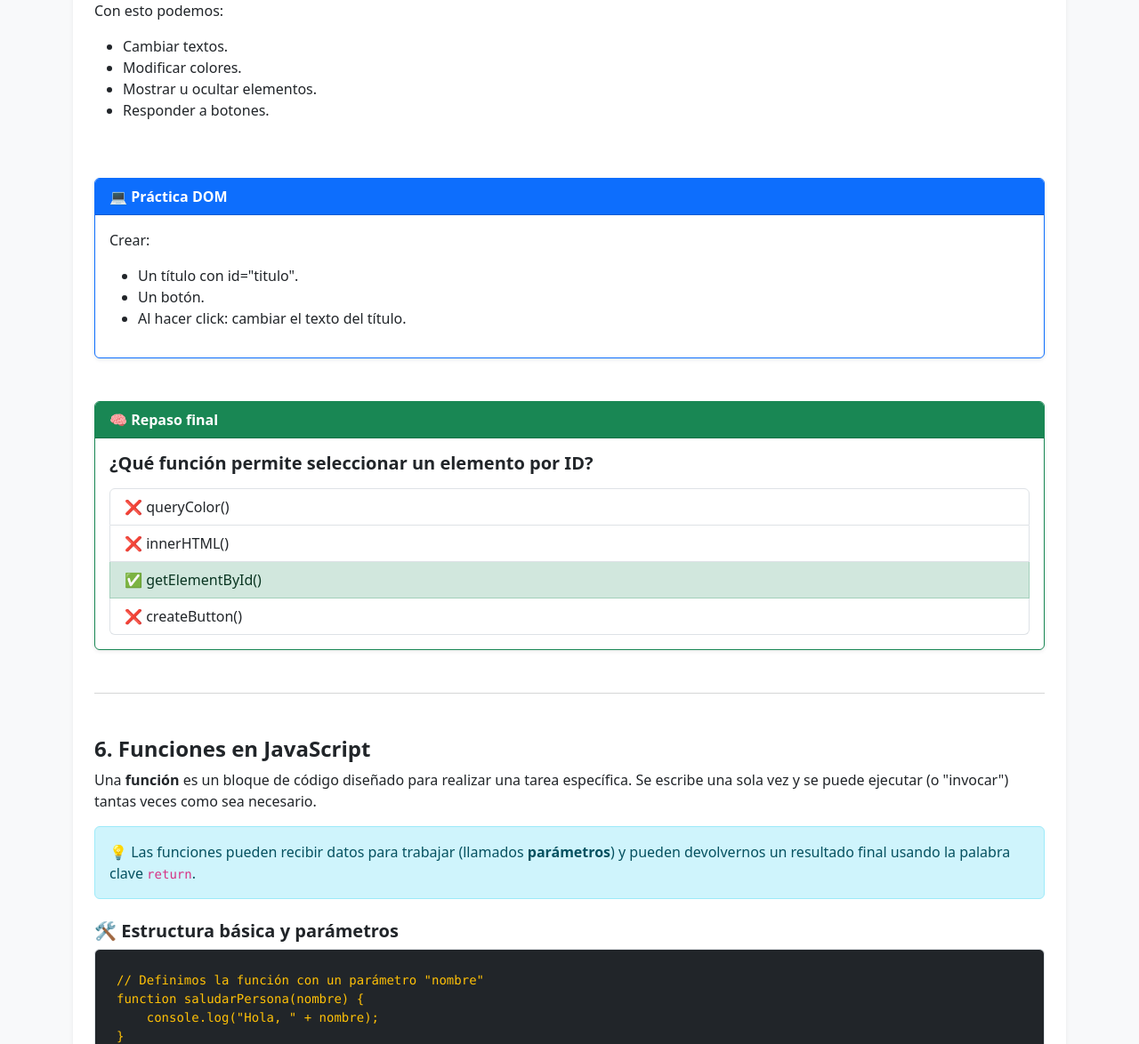
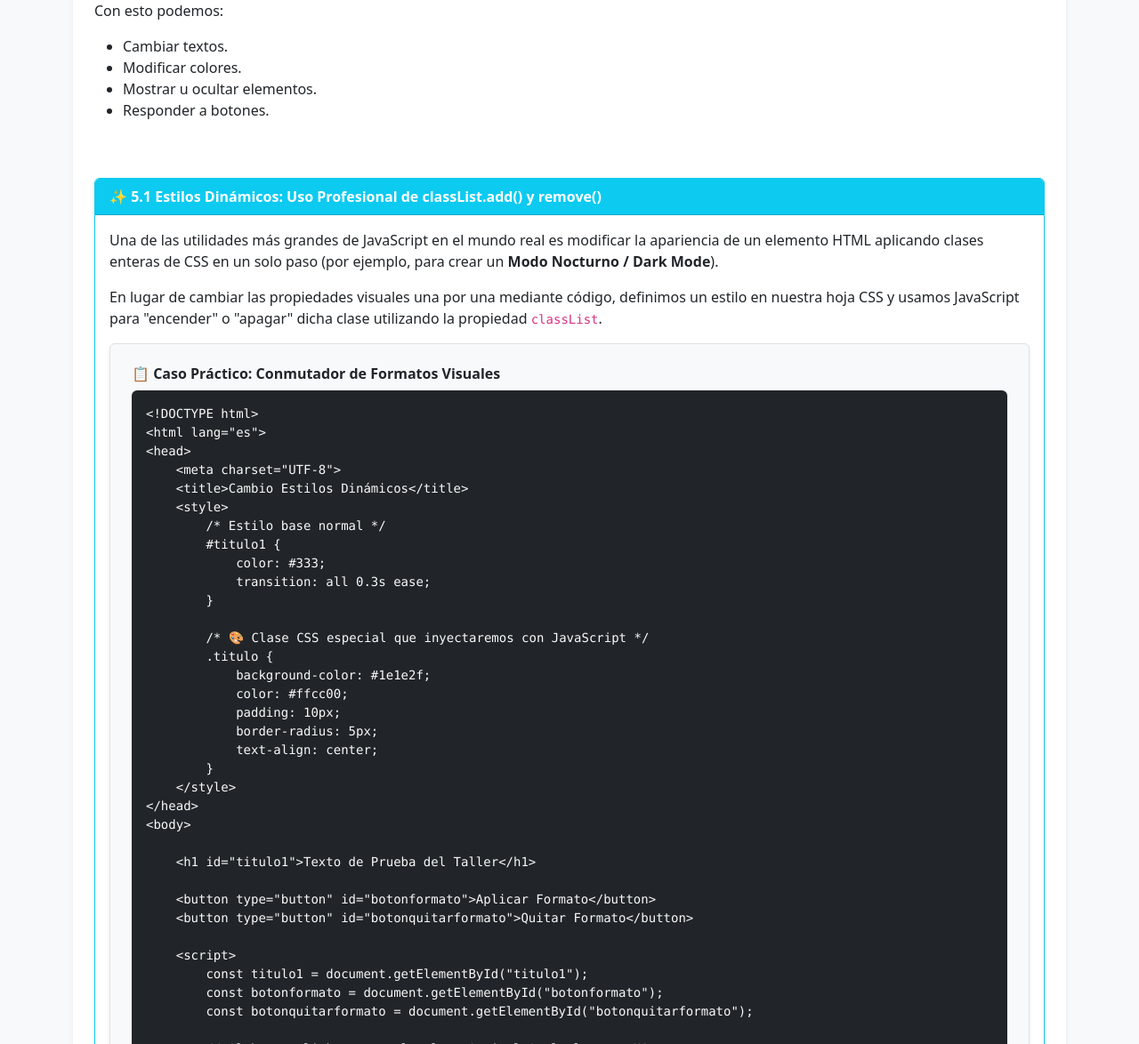
Before and after one commit to profeluissaldana/MipaginaWebTaller, a Flask app: page /Javascript in a window 1280 px wide. Shown: the part 5326-6500 px from the top of the page at 89% size. Run offline with Flask 3, Linux system fonts and the light colour scheme; the visitor is signed in with stand-in values (Sample User, id 1).

Commit message:
Agregué classList al javasript.html

```diff
--- a/templates/javascript.html
+++ b/templates/javascript.html
@@ -538,6 +538,76 @@ while(contador <= 5){
 
     </div>
 
+    <div class="card border-info shadow-sm mb-5">
+        <div class="card-header bg-info text-white fw-bold">
+            ✨ 5.1 Estilos Dinámicos: Uso Profesional de classList.add() y remove()
+        </div>
+        <div class="card-body">
+            <p>
+                Una de las utilidades más grandes de JavaScript en el mundo real es modificar la apariencia de un elemento HTML aplicando clases enteras de CSS en un solo paso (por ejemplo, para crear un <strong>Modo Nocturno / Dark Mode</strong>).
+            </p>
+            <p>
+                En lugar de cambiar las propiedades visuales una por una mediante código, definimos un estilo en nuestra hoja CSS y usamos JavaScript para "encender" o "apagar" dicha clase utilizando la propiedad <code>classList</code>.
+            </p>
+
+            <div class="bg-light p-4 rounded border shadow-sm my-3">
+                <h6 class="fw-bold text-dark">📋 Caso Práctico: Conmutador de Formatos Visuales</h6>
+<pre class="bg-dark text-light p-3 rounded overflow-auto"><code>&lt;!DOCTYPE html&gt;
+&lt;html lang="es"&gt;
+&lt;head&gt;
+    &lt;meta charset="UTF-8"&gt;
+    &lt;title&gt;Cambio Estilos Dinámicos&lt;/title&gt;
+    &lt;style&gt;
+        /* Estilo base normal */
+        #titulo1 {
+            color: #333;
+            transition: all 0.3s ease;
+        }
+
+        /* 🎨 Clase CSS especial que inyectaremos con JavaScript */
+        .titulo {
+            background-color: #1e1e2f;
+            color: #ffcc00;
+            padding: 10px;
+            border-radius: 5px;
+            text-align: center;
+        }
+    &lt;/style&gt;
+&lt;/head&gt;
+&lt;body&gt;
+
+    &lt;h1 id="titulo1"&gt;Texto de Prueba del Taller&lt;/h1&gt;
+
+    &lt;button type="button" id="botonformato"&gt;Aplicar Formato&lt;/button&gt;
+    &lt;button type="button" id="botonquitarformato"&gt;Quitar Formato&lt;/button&gt;
+
+    &lt;script&gt;
+        const titulo1 = document.getElementById("titulo1");
+        const botonformato = document.getElementById("botonformato");
+        const botonquitarformato = document.getElementById("botonquitarformato");
+
+        // Al hacer click, agrega la clase '.titulo' al elemento H1
+        botonformato.addEventListener("click", function(){
+            titulo1.classList.add("titulo");
+        });
+
+        // Al hacer click, remueve la clase '.titulo' del elemento H1
+        botonquitarformato.addEventListener("click", function(){
+            titulo1.classList.remove("titulo");
+        });
+    &lt;/script&gt;
+&lt;/body&gt;
+&lt;/html&gt;</code></pre>
+
+                <h6 class="fw-bold text-info mt-3">💡 ¿Qué realiza exactamente este bloque?</h6>
+                <ul>
+                    <li class="mb-2"><strong><code>classList.add("titulo")</code>:</strong> Busca la lista de clases asociadas al elemento seleccionado y le añade la clase especificada entre comillas. El navegador detecta el cambio de inmediato y renderiza los nuevos estilos de CSS.</li>
+                    <li><strong><code>classList.remove("titulo")</code>:</strong> Quita de forma segura la clase del elemento si existiese, restableciendo la visualización a su estado por defecto.</li>
+                </ul>
+            </div>
+        </div>
+    </div>
+
     <div class="card border-primary shadow-sm mb-5">
 
         <div class="card-header bg-primary text-white fw-bold">
@@ -800,8 +870,7 @@ console.log(totalAPagar); // Imprime: 850</code></pre>
 
             <ol>
                 <li class="mb-3">
-                    Añade un nuevo botón en la interfaz HTML para la operación de <strong>Multiplicar</strong>. Modifica la lógica interna de tu función <code>operar</code> agregando la multiplicación. ¡Tú decides si prefieres expandir el bloque de <code>if / else if</code> o migrar tu código al modelo estructurado de <code>switch / case</code>!
-                </li>
+                    Añade un nuevo botón en la interfaz HTML para la operación de <strong>Multiplicar</strong>. Modifica la lógica interna de tu función <code>operar</code> agregando la multiplicación. ¡Tú decides si prefieres expandir el...</li_3>
                 <li>
                     <strong>Gran Reto Algorítmico:</strong> Añade la operación de <strong>Dividir</strong>. Debes implementar una validación condicional que inspeccione si el segundo número ingresado es un cero. De ser así, se le debe prohibir la operación al usuario enviándole un mensaje claro mediante un cuadro de texto emergente (usando <code>alert()</code>) y definiendo el casillero del resultado como <em>"Error"</em>.
                 </li>
```
